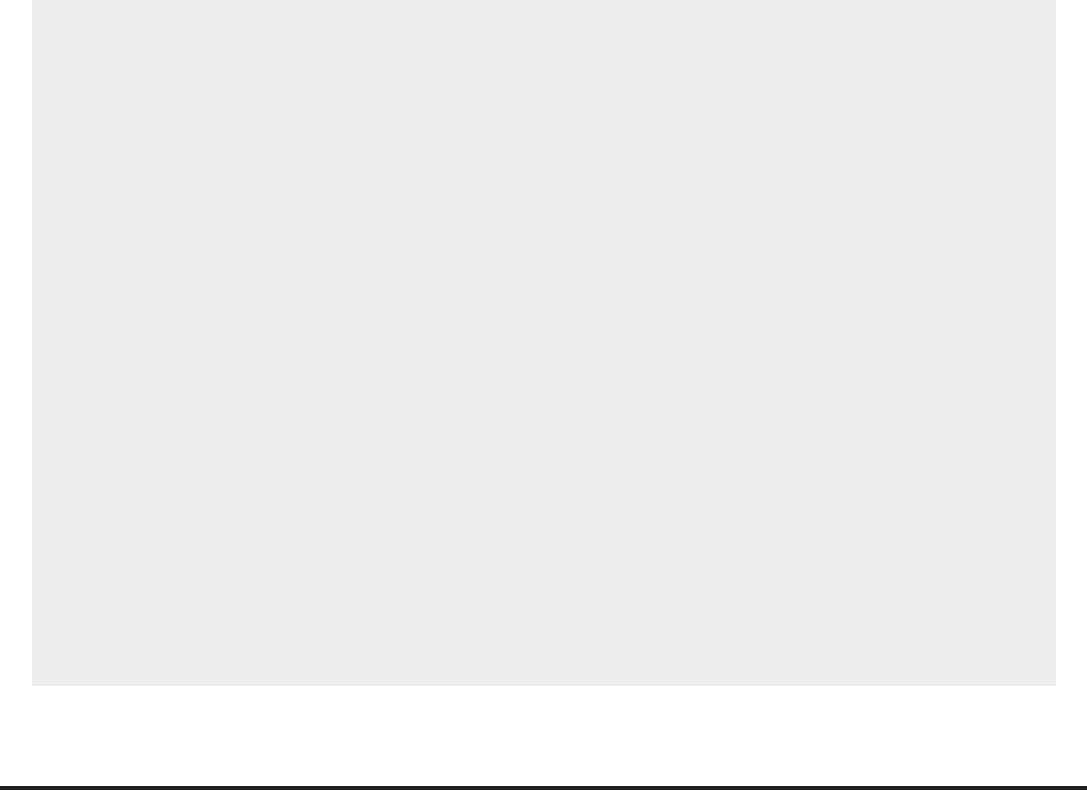
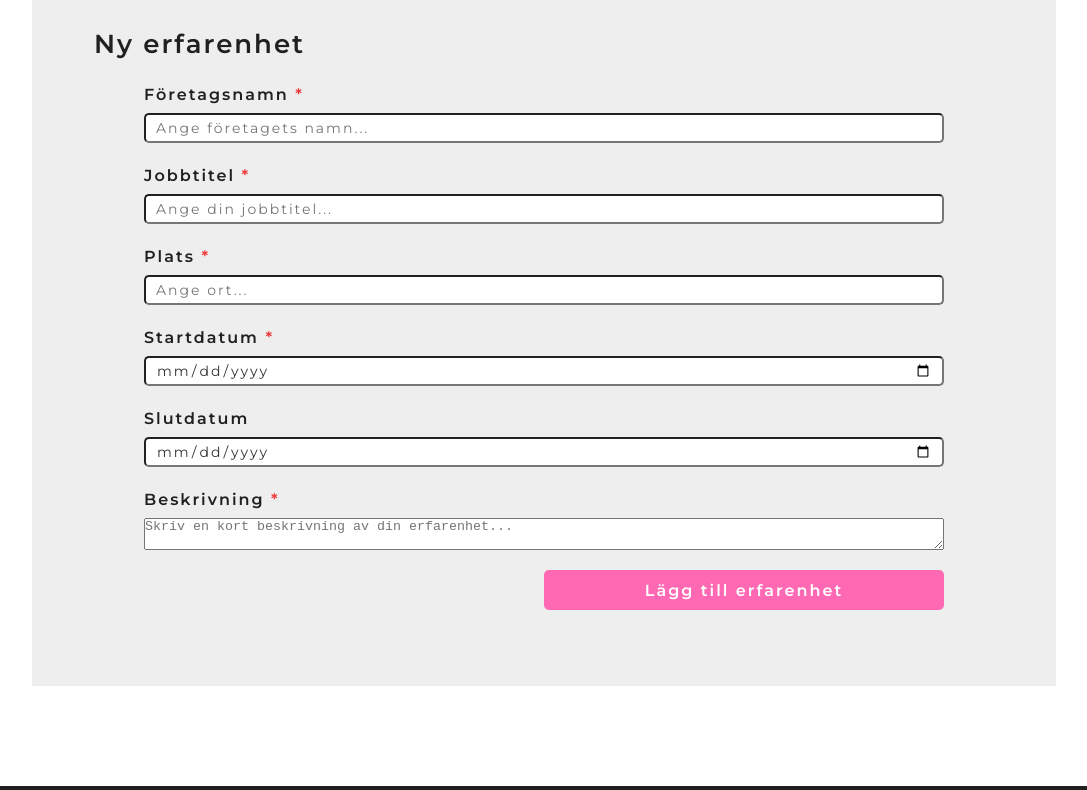
Before and after one commit to iswe2301/backend-moment2.2, a website built with Parcel: page src/add.html in a window 1280 px wide. Shown: the part 502-1292 px from the top of the page, without its empty margins (96-1183 px from the left). Built offline with nearby package versions, Linux system fonts and the light colour scheme; no server answers.

Commit message:
Skapat formulär för att lägga till nya erfarenheter

```diff
--- a/src/add.html
+++ b/src/add.html
@@ -32,7 +32,34 @@
 
     <!-- Huvudinnehåll -->
     <main>
-    </main>
+        <h1>Lägg till erfarenhet</h1>
+        <section id="add-section">
+            <h2>Ny erfarenhet</h2>
+            <!-- Formulär för att lägga till nya erfarenheter -->
+            <form id="form-container">
+                <label for="companyname">Företagsnamn <span class="required">*</span></label>
+                <input type="text" id="companyname" name="companyname" placeholder="Ange företagets namn..." required>
+
+                <label for="jobtitle">Jobbtitel <span class="required">*</span></label>
+                <input type="text" id="jobtitle" name="jobtitle" placeholder="Ange din jobbtitel..." required>
+
+                <label for="location">Plats <span class="required">*</span></label>
+                <input type="text" id="location" name="location" placeholder="Ange ort..." required>
+
+                <label for="startdate">Startdatum <span class="required">*</span></label>
+                <input type="date" id="startdate" name="startdate" required>
+
+                <label for="enddate">Slutdatum</label>
+                <input type="date" id="enddate" name="enddate">
+
+                <label for="description">Beskrivning <span class="required">*</span></label>
+                <textarea id="description" name="description"
+                    placeholder="Skriv en kort beskrivning av din erfarenhet..." required></textarea>
+                <span id="error-message">Vänligen fyll i alla obligatoriska (*) fält!</span>
+                <button type="submit" id="submit">Lägg till erfarenhet</button>
+            </form>
+        </section>
+        <span class="popup"></span>
 
         <!-- Mobilmeny -->
         <div class="menu-container">
@@ -45,6 +72,7 @@
             </nav>
             <button class="menu-toggle">MENY <i class="fa-solid fa-bars"></i><i class="fa-solid fa-xmark"></i></button>
         </div>
+    </main>
 
     <!-- Footer -->
     <footer>
```
Lines whose indentation alone changed are shown as unchanged.
